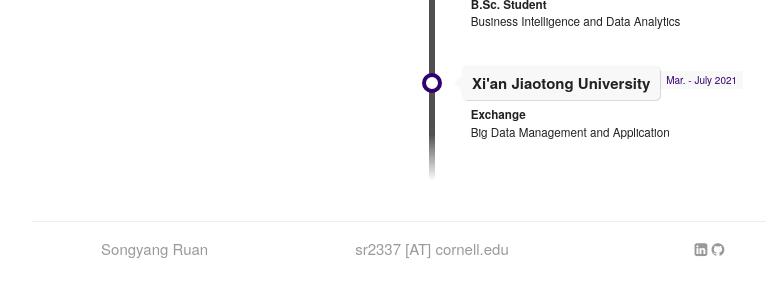
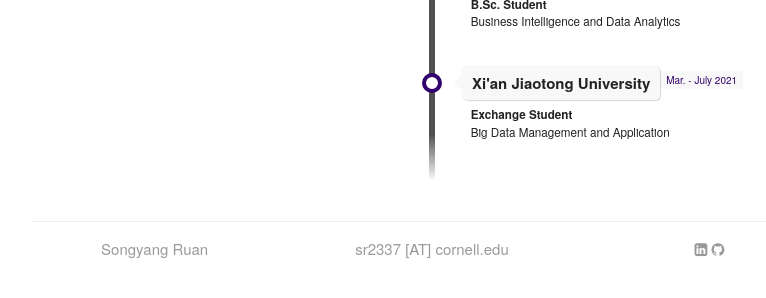
Before and after one commit to Horatioj/Horatioj.github.io, a Jekyll site: the page built from index.html, in a window 1280 px wide. Shown: the part 1510-1808 px from the top of the page, without its empty margins (208-974 px from the left). Built offline with Jekyll 4.4.1, drawn with Linux system fonts in a browser that asks for light colours.

Commit message:
Add files via upload

```diff
--- a/_data/experience.yaml
+++ b/_data/experience.yaml
@@ -26,6 +26,6 @@
 
 - place: "Xi'an Jiaotong University"
   time: "Mar. - July 2021"
-  title: "Exchange"
+  title: "Exchange Student"
   subtitle: "Big Data Management and Application"
   category: "school"
```
